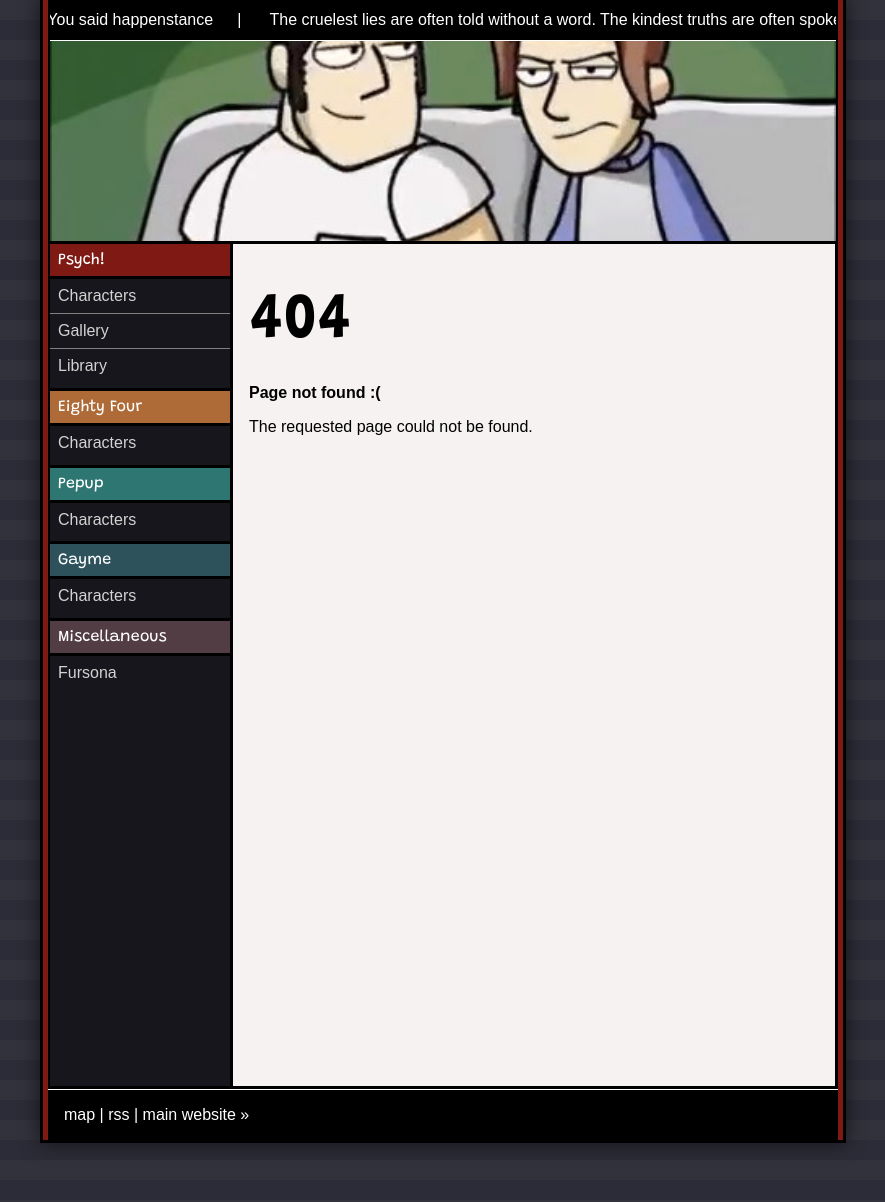
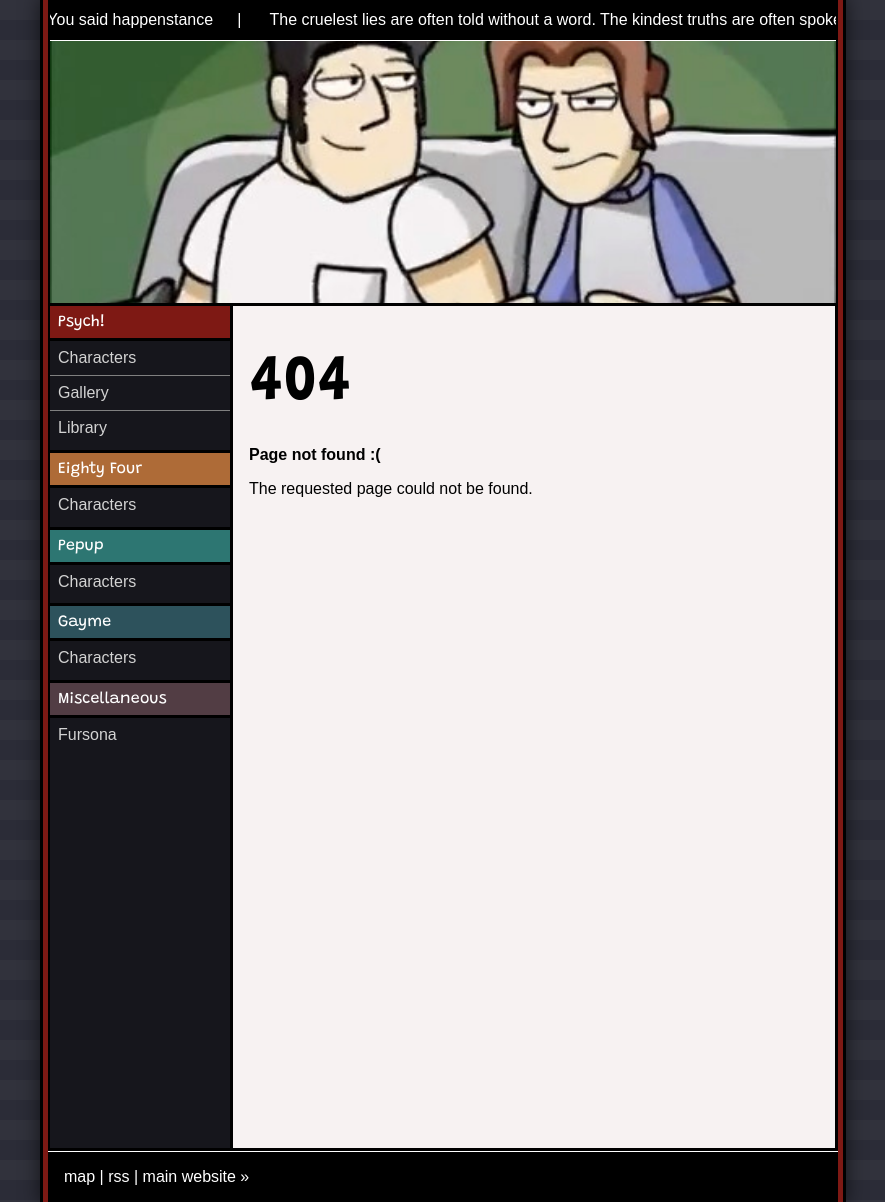
Before and after one commit to Stupiedidiot/OCs, a Jekyll site: the page built from public/not_found.html, in a window 1280 px wide. Shown: the whole page, without its empty margins (197-1082 px from the left). Built offline with Jekyll 4.4.1, drawn with Linux system fonts in a browser that asks for light colours.

Commit message:
edited styling

```diff
--- a/public/assets/css/main.css
+++ b/public/assets/css/main.css
@@ -218,9 +218,17 @@ body {
 }
 
 #container > header {
-  user-select: none;
-  border-left: 2px solid black;
-  border-right: 2px solid black;
+    user-select: none;
+    border-left: 2px solid black;
+    border-right: 2px solid black;
+
+    a:hover {filter: saturate(0);}
+    img {
+    display: block;
+    width: 100%;
+    aspect-ratio: 3/1;
+    object-fit: cover;
+    }
 }
 
 .marquee {
@@ -248,14 +256,6 @@ body {
 @keyframes marquee {
   0% { transform: translateX(0%) translateY(-50%); }
   100% { transform: translateX(-50%) translateY(-50%); }
-}
-
-header img {
-  display: block;
-  width: 100%;
-  /* Make it an aspect ratio later...! */
-  max-height: 200px;
-  object-fit: cover;
 }
 
 nav {
```
Also changed, not shown: public/index.md (+0 -3 lines).
